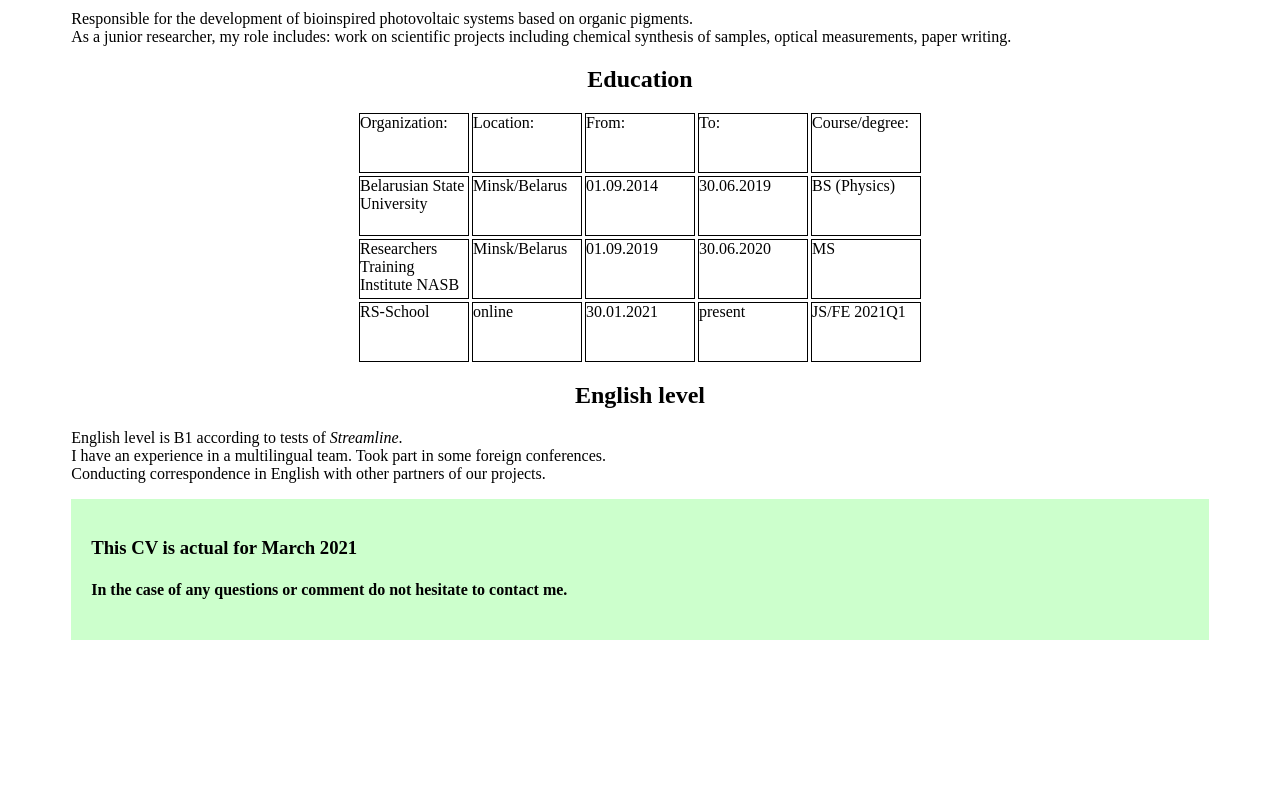
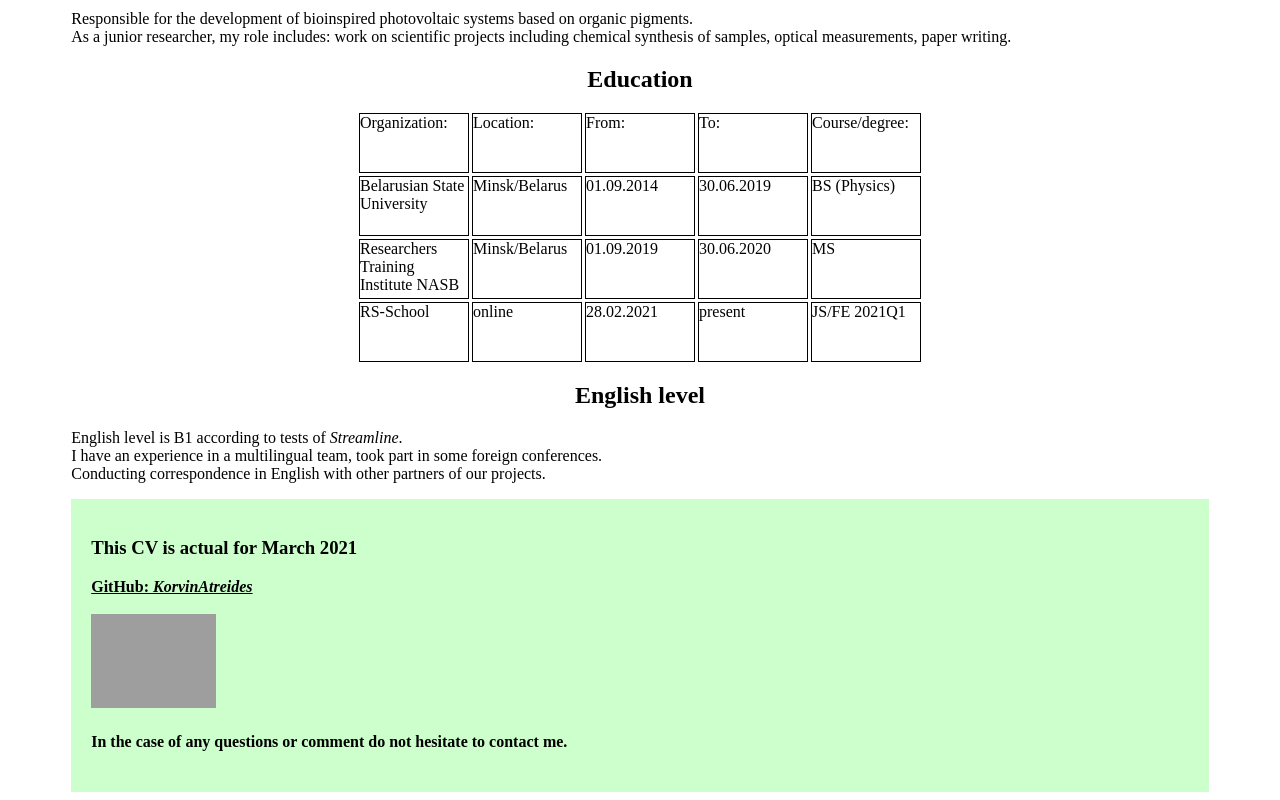
Before and after one commit to KorvinAtreides/rsschool-cv, a plain HTML site: page index.html in a window 1280 px wide. Shown: the part 1108-1908 px from the top of the page. Before the commit the page ends 1756 px from the top, so only its background shows below. Drawn offline with Linux system fonts and the light colour scheme; grey boxes are pictures that could not be loaded.

Commit message:
feat: add logo_rs_school and link to github in footer

```diff
--- a/index.html
+++ b/index.html
@@ -101,19 +101,23 @@
           <div class="grid-item">MS</div>
           <div class="grid-item">RS-School</div>
           <div class="grid-item">online</div>
-          <div class="grid-item">30.01.2021</div>
+          <div class="grid-item">28.02.2021</div>
           <div class="grid-item">present</div>
           <div class="grid-item">JS/FE 2021Q1</div>
         </div>
       </section>
       <h2>English level</h2>
       <p>English level is B1 according to tests of <i>Streamline</i>.
-        <br>I have an experience in a multilingual team. Took part in some foreign conferences.
+        <br>I have an experience in a multilingual team, took part in some foreign conferences.
         <br>Conducting correspondence in English with other partners of our projects.
       </p>
     </main>
     <footer>
       <h3>This CV is actual for March 2021</h3>
+      <a href="https://github.com/KorvinAtreides">GitHub: <i>KorvinAtreides</i></a>
+      <br>
+      <br>
+      <a href="https://rs.school/js"><img src="https://rs.school/images/rs_school_js.svg" alt="logo_rs_school"></a>
       <h4>In the case of any questions or comment do not hesitate to contact me.</h4>
     </footer>
   </div>
--- a/style.css
+++ b/style.css
@@ -42,3 +42,11 @@ footer {
   padding: 20px;
   background-color: rgba(0,255,0,.2);
 }
+footer a{
+  font-size: 16px;
+  font-weight: 600;
+  color: black;
+}
+footer img{
+  width: 125px;
+}
```
